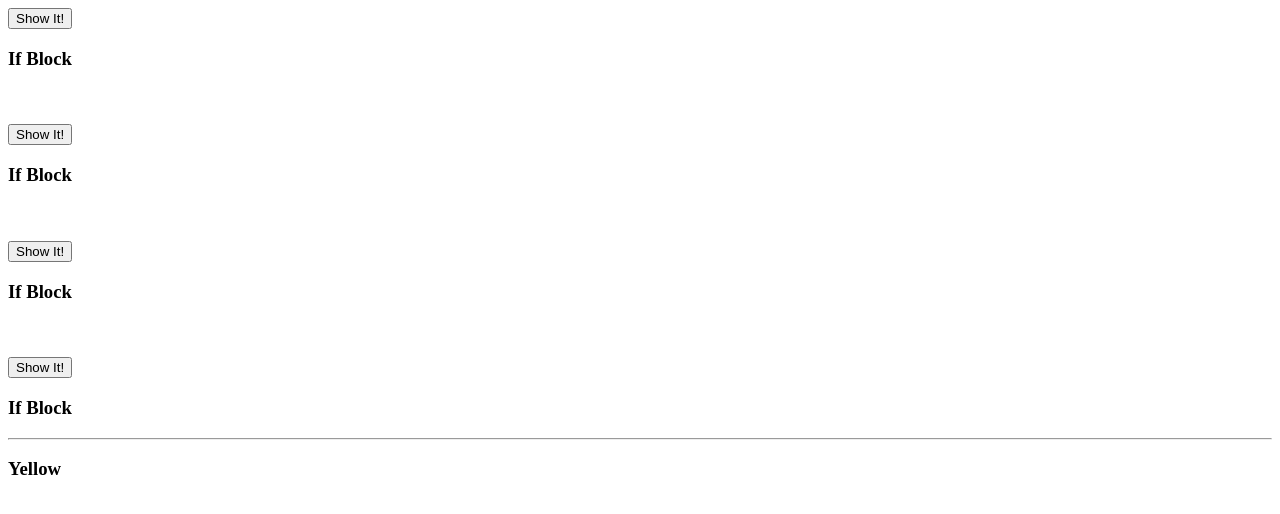
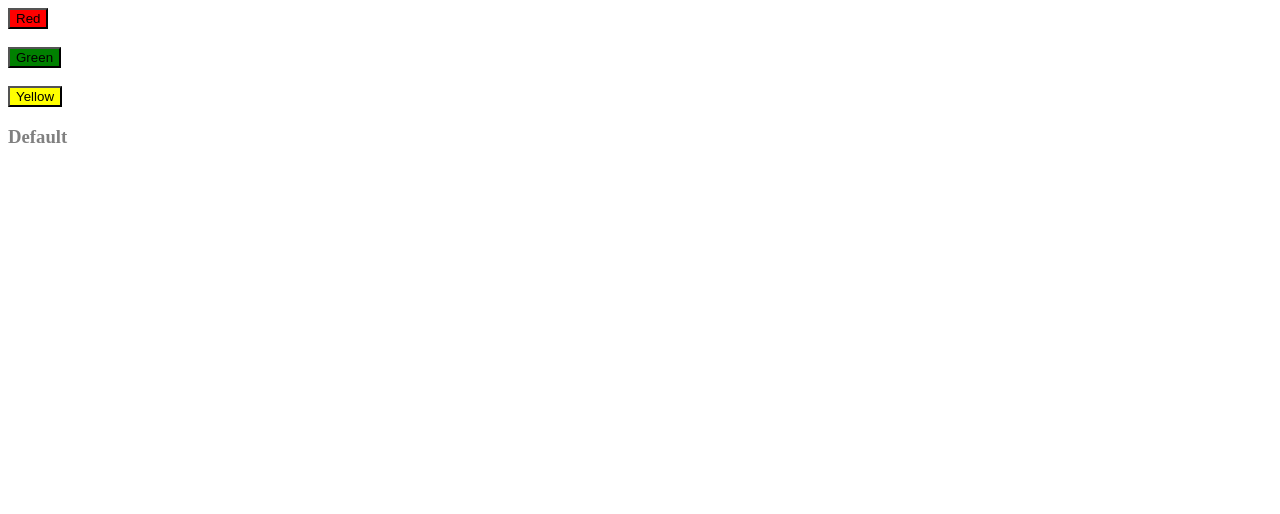
Before and after one commit to sujeewakabeysinghe/Angular-Ten, an Angular app: page / in a window 1280 px wide. Shown: the top 514 px of the page. Built offline with nearby package versions, Linux system fonts and the light colour scheme.

Commit message:
switch case

```diff
--- a/src/app/app.component.html
+++ b/src/app/app.component.html
@@ -3,5 +3,6 @@
 <app-click-function></app-click-function>
 <app-events></app-events>
 <app-get-input-value></app-get-input-value>
-<app-property-bind></app-property-bind>-->
-<app-conditional-statement></app-conditional-statement>
+<app-property-bind></app-property-bind>
+<app-conditional-statement></app-conditional-statement>-->
+<app-switch-case></app-switch-case>
--- a/src/app/app.module.ts
+++ b/src/app/app.module.ts
@@ -10,7 +10,8 @@ import { ClickFunctionComponent } from './click-function/click-function.componen
 import { EventsComponent } from './events/events.component';
 import { GetInputValueComponent } from './get-input-value/get-input-value.component';
 import { PropertyBindComponent } from './property-bind/property-bind.component';
-import { ConditionalStatementComponent } from './conditional-statement/conditional-statement.component'
+import { ConditionalStatementComponent } from './conditional-statement/conditional-statement.component';
+import { SwitchCaseComponent } from './switch-case/switch-case.component'
 
 @NgModule({
   declarations: [
@@ -20,7 +21,8 @@ import { ConditionalStatementComponent } from './conditional-statement/condition
     EventsComponent,
     GetInputValueComponent,
     PropertyBindComponent,
-    ConditionalStatementComponent
+    ConditionalStatementComponent,
+    SwitchCaseComponent
   ], //all the components contain in this module
   imports: [
     BrowserModule,
--- /dev/null
+++ b/src/app/switch-case/switch-case.component.html
@@ -0,0 +1,11 @@
+<button style="background-color: red;" (click)="red()">Red</button>
+<br><br>
+<button style="background-color: green;" (click)="green()">Green</button>
+<br><br>
+<button style="background-color: yellow;" (click)="yellow()">Yellow</button>
+<div [ngSwitch]=color>
+    <h3 style="color: red;" *ngSwitchCase="'red'">Red</h3>
+    <h3 style="color: green;" *ngSwitchCase="'green'">Green</h3>
+    <h3 style="color: yellow;" *ngSwitchCase="'yellow'">Yellow</h3>
+    <h3 style="color: grey;" *ngSwitchDefault>Default</h3>
+</div>
--- /dev/null
+++ b/src/app/switch-case/switch-case.component.ts
@@ -0,0 +1,29 @@
+import { Component, OnInit } from '@angular/core';
+
+@Component({
+  selector: 'app-switch-case',
+  templateUrl: './switch-case.component.html',
+  styleUrls: ['./switch-case.component.css']
+})
+export class SwitchCaseComponent implements OnInit {
+
+  color: string = ''
+
+  red(){
+    this.color='red'
+  }
+
+  green(){
+    this.color='green'
+  }
+
+  yellow(){
+    this.color='yellow'
+  }
+
+  constructor() { }
+
+  ngOnInit(): void {
+  }
+
+}
```
Also changed, not shown: src/app/switch-case/switch-case.component.css (added), 1 other file (tests, documents, lock files or other folders).
